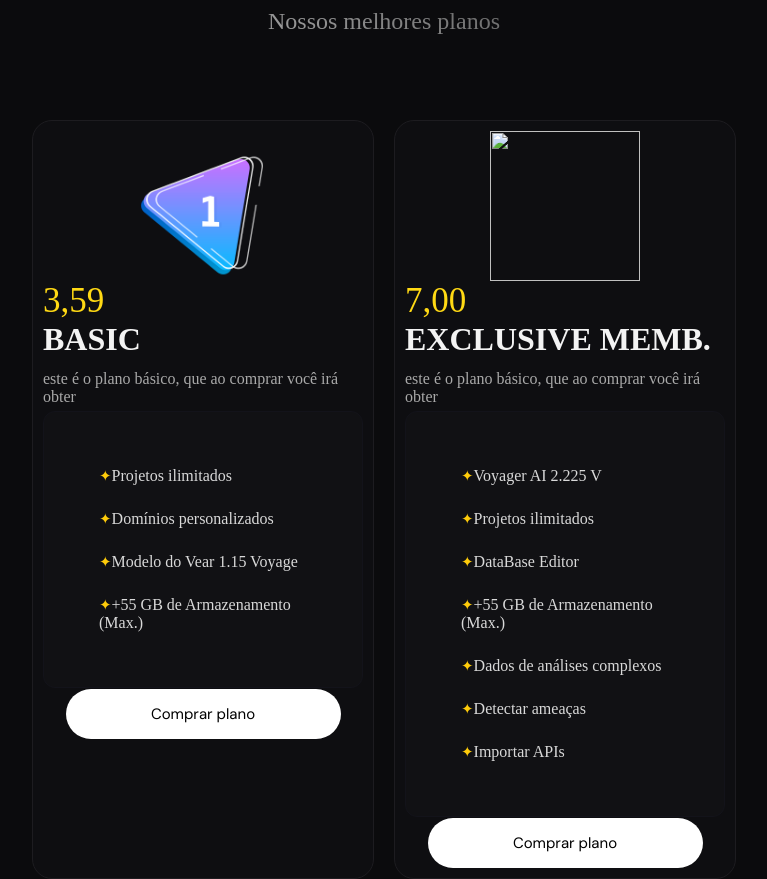
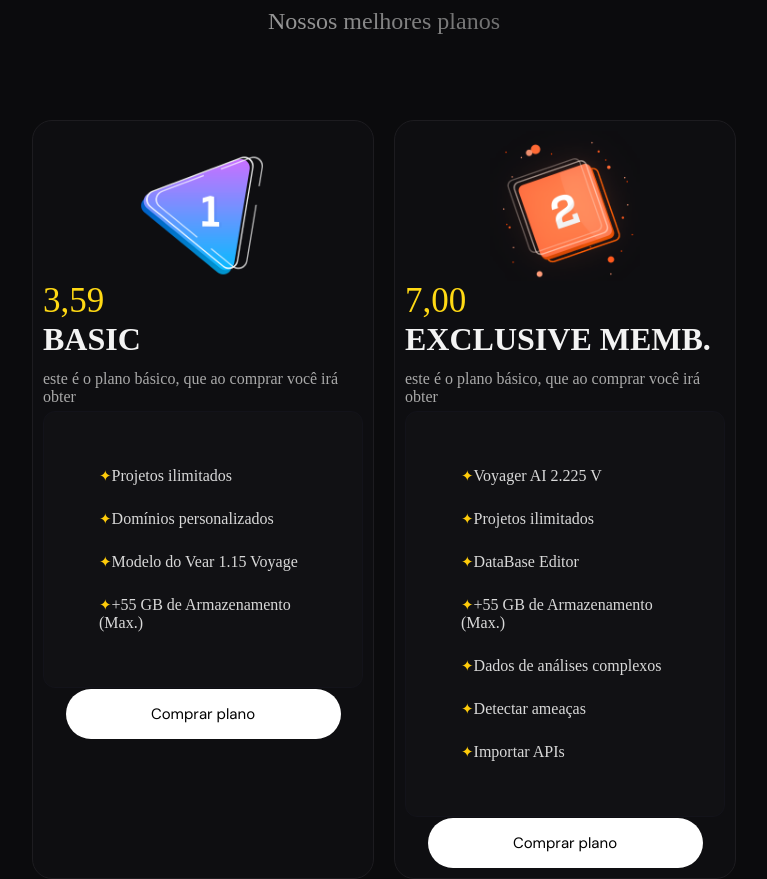
Before and after one commit to RyannNet/konnect, a plain HTML site: page index.html in a window 1280 px wide. Shown: the part 1980-2859 px from the top of the page, without its empty margins (256-1023 px from the left). Drawn offline with nearby package versions, Linux system fonts and the light colour scheme; a web font is replaced by a local one.

Commit message:
Update index.html

```diff
--- a/index.html
+++ b/index.html
@@ -64,7 +64,7 @@
 
   <div class="border">
     <div class="container">
-      <img src="mailb/1935 Sem Título_20250815154704.png" class="ic_r">
+      <img src="1935 Sem Título_20250815154704.png" class="ic_r">
       <h2 class="price">7,00</h2>
       <h1 class="name">EXCLUSIVE MEMB.</h1>
       <p class="desc_product">
```
